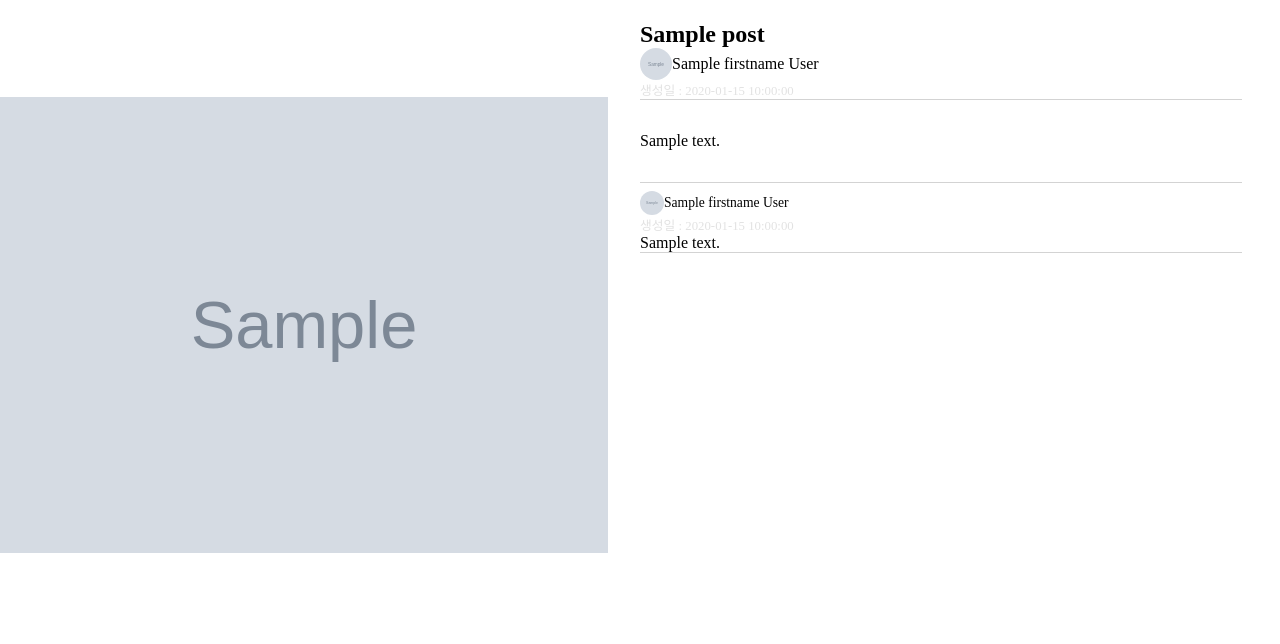
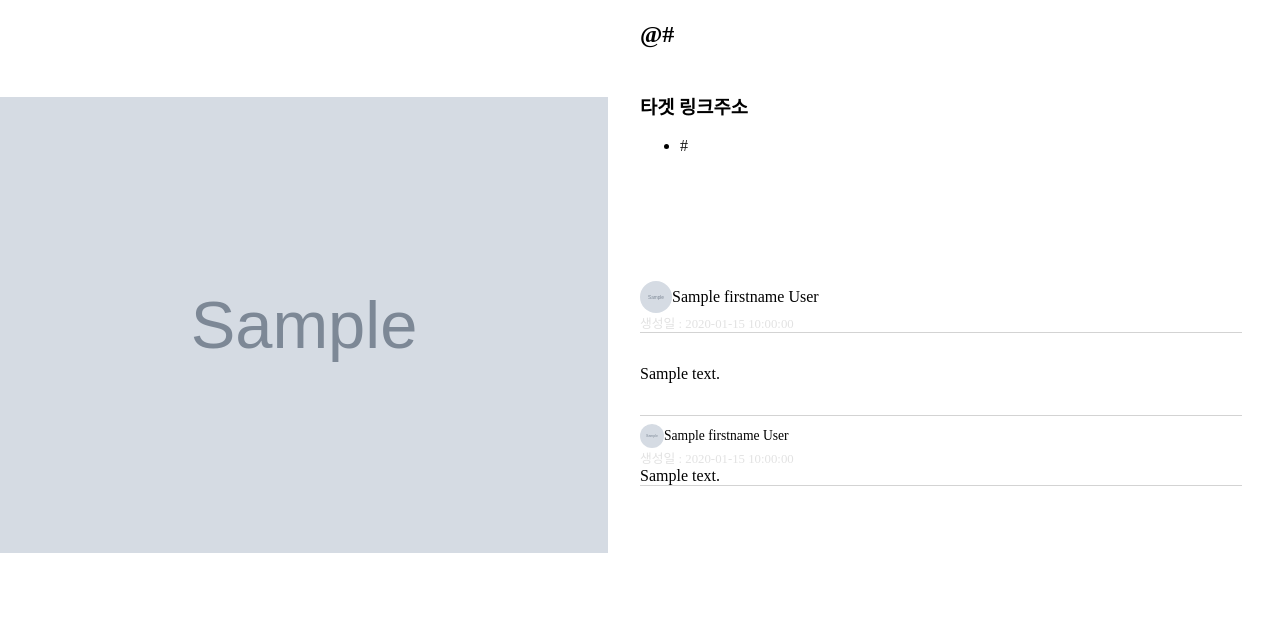
Before and after one commit to HGUfuzzing/TakeMe, a PHP site: template views/read.view.php in a window 1280 px wide. Shown: the part 83-727 px from the top of the page. Run offline with PHP 8.4, Linux system fonts and the light colour scheme; the template is opened without the code that fills it: most values are stand-ins (such as "Sample title", 1, 10 or a date in 2020); grey boxes marked "Sample" are stand-in pictures; a stand-in replaces the project's code that opens the database connection; some libraries are stand-ins or nearby versions.

Commit message:
add target link in read page

```diff
--- a/controllers/read.php
+++ b/controllers/read.php
@@ -19,8 +19,8 @@ $post_id = $row[0]->id;
 
 
 $sql = ''
-. 'SELECT writer_id, user.firstname, user.lastname, picture_url, '
-. 'title, image, image_path, content, link_keyword, begin_date, end_date, created_at, updated_at '
+. 'SELECT writer_id, user.firstname, user.lastname, picture_url, link, '
+. 'title, image_path, content, link_keyword, begin_date, end_date, created_at, updated_at '
 . 'FROM posting '
 . 'LEFT JOIN user '
 . 'ON posting.writer_id = user.id '
--- a/public/css/read.css
+++ b/public/css/read.css
@@ -39,14 +39,30 @@
     width : 85%;
 }
 
-.post__header__info .title {
+.post__header__info .link_keyword {
     width: 100%;
     font-size: 1.5em;
     font-weight: bold;
     word-wrap: break-word;
 }
 
+.post__header__info .target_link {
+    padding-top: 25px;
+    padding-bottom: 80px;
+}
+
+.post__header__info .target_link ul {
+    display: flex;
+    flex-direction: column;
+    justify-content: center;
+}
+
+.post__header__info .target_link a:hover {
+    color: skyblue;
+}
+
 .post__header__info .writer {
+    margin-top: 30px;
     display: flex;
     align-items: center;
 }
--- a/views/read.view.php
+++ b/views/read.view.php
@@ -16,9 +16,17 @@ referrerpolicy="origin"></script>
 
         <header class="post__header">
             <div class="post__header__info">
-                <div class="title">
-                    <?=$post->title?>
+                <div class="link_keyword">
+                    @<?=$post->link_keyword?>
                 </div>
+
+                <div class="target_link">
+                    <h3>타겟 링크주소</h3>
+                    <ul>
+                        <li><a href="<?= $post->link ?>" target="_blank"><?= $post->link ?></a> </li>
+                    </ul>
+                </div>
+
                 <div class="writer">
                     <img src="<?=$post->picture_url?>" alt="">
                     <div class="name"><?=$post->firstname?> <?=$post->lastname?></div>
```
